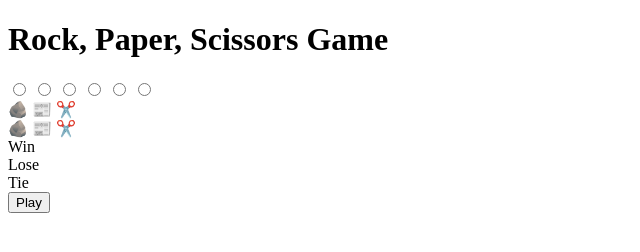
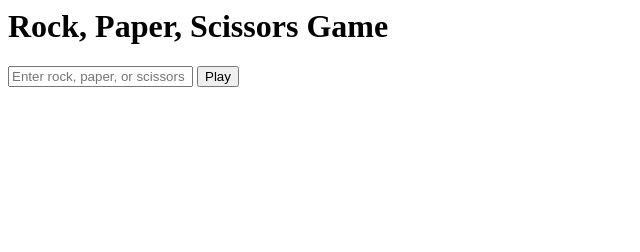
Before and after one commit to elisecodingcrea/first-java-script-rock-paper-scissor-game-, a plain HTML site: page index.html in a window 1280 px wide. Shown: the whole page, without its empty margins (0-640 px from the left). Drawn offline with Linux system fonts and the light colour scheme.

Commit message:
index.html

```diff
--- a/index.html
+++ b/index.html
@@ -1,45 +1,15 @@
-<!DOCTYPE html>
 <html lang="en">
 <head>
-  <meta charset="UTF-8">
-  <meta name="viewport" content="width=device-width, initial-scale=1.0">
-  <title>Rock Paper Scissors</title>
+    <meta charset="UTF-8">
+    <meta name="viewport" content="width=device-width, initial-scale=1.0">
+    <title>Rock Paper Scissors</title>
 </head>
 <body>
-  <h1>Rock, Paper, Scissors Game</h1>
+    <h1>Rock, Paper, Scissors Game</h1>
+    <input type="text" id="userInput" placeholder="Enter rock, paper, or scissors">
+    <button onclick="playGame()">Play</button>
+    <p id="result"></p>
 
-  <!-- Game Form -->
-  <form>
-    <input type="radio" id="you-1" name="you" class="you">
-    <input type="radio" id="you-2" name="you" class="you">
-    <input type="radio" id="you-3" name="you" class="you">
-    <input type="radio" id="skynet-1" name="skynet" class="skynet">
-    <input type="radio" id="skynet-2" name="skynet" class="skynet">
-    <input type="radio" id="skynet-3" name="skynet" class="skynet">
-
-    <div class="options">
-      <label for="you-1" class="r">🪨</label>
-      <label for="you-2" class="p">📰</label>
-      <label for="you-3" class="s">✂️</label>
-    </div>
-
-    <div class="game">
-      <div class="go">
-        <label for="skynet-1">🪨</label>
-        <label for="skynet-2">📰</label>
-        <label for="skynet-3">✂️</label>
-      </div>
-    </div>
-
-    <div class="results">
-      <div class="win">Win</div>
-      <div class="lose">Lose</div>
-      <div class="tie">Tie</div>
-      <button type="reset">Play</button>
-    </div>
-  </form>
-
-  <!-- Include JavaScript file -->
-  <script src="script.js"></script>
+    <script src="script.js"></script>
 </body>
 </html>
```
